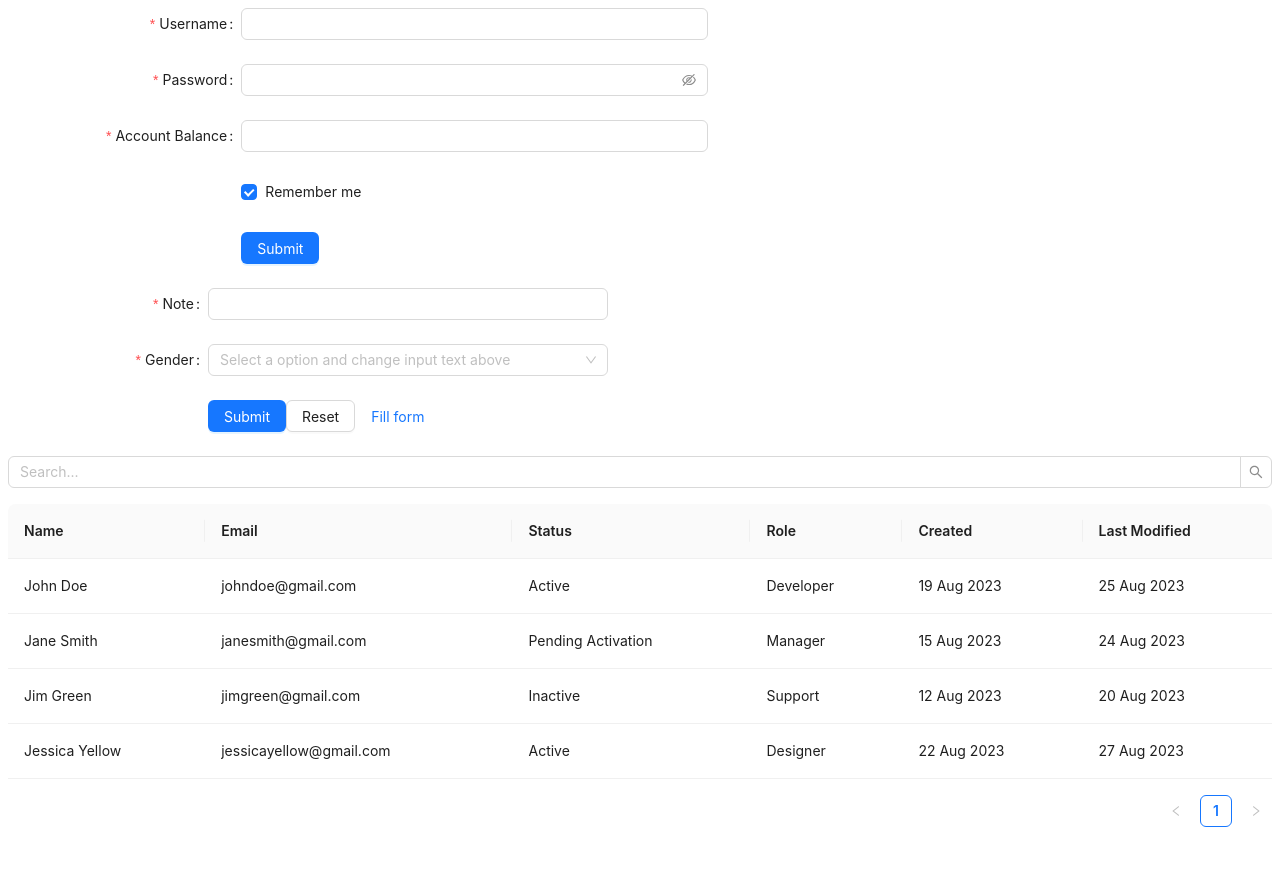
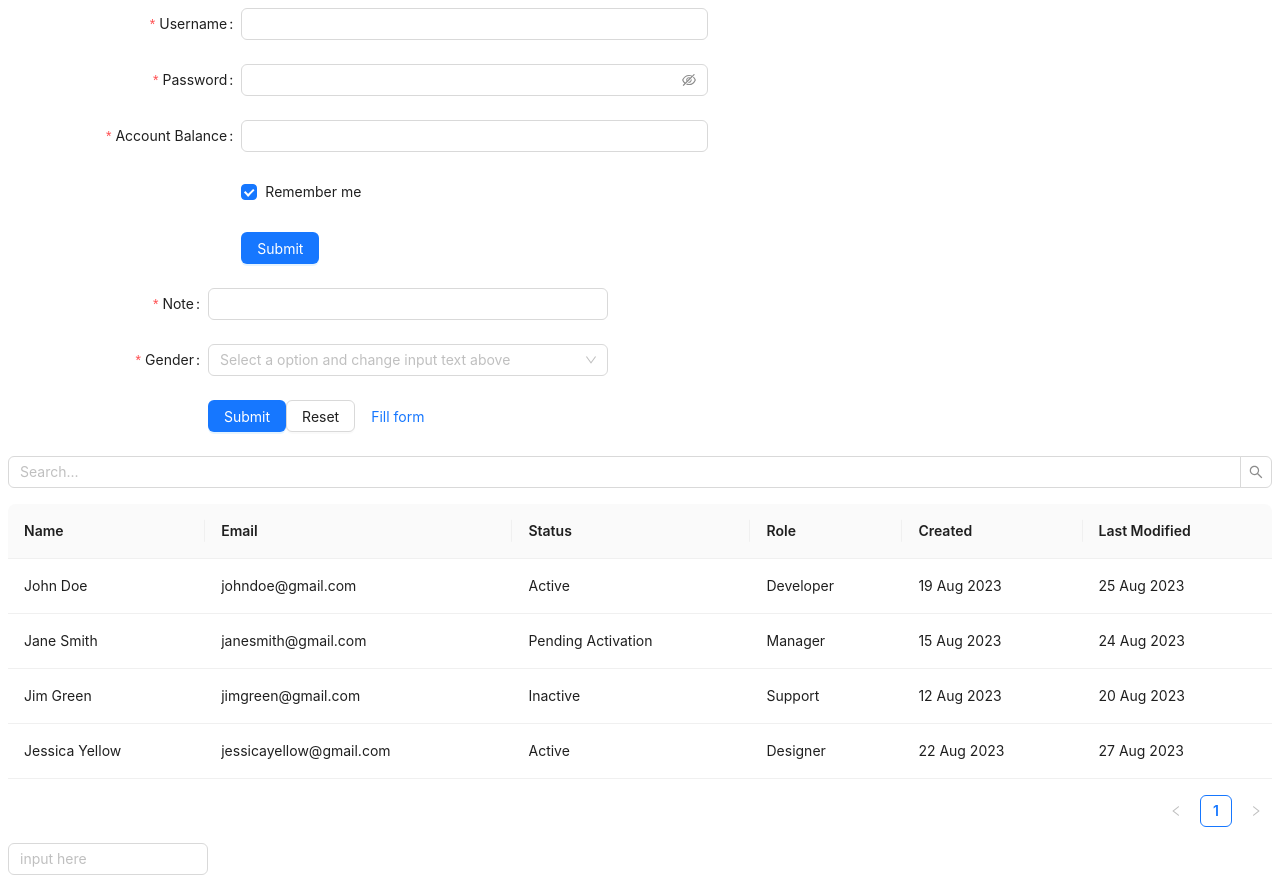
Before and after one commit to KhairiYusoff/Ant-Design, a React (Create React App) app in the folder antd-learning/: page / in a window 1280 px wide. Before the commit the page ends 851 px from the top, so only its background shows below. Built offline with nearby package versions, Linux system fonts and the light colour scheme.

Commit message:
Added Autocomplete1.js

```diff
--- a/antd-learning/src/App.js
+++ b/antd-learning/src/App.js
@@ -1,12 +1,14 @@
 import Form1 from "./Data Entry/Form/Form1";
 import Form2 from "./Data Entry/Form/Form2";
 import Input1 from "./Data Entry/Input/Input1";
+import Autocomplete1 from "./Data Entry/Autocomplete/Autocomplete1";
 function App() {
   return (
     <>
       <Form1 />
       <Form2 />
       <Input1 />
+      <Autocomplete1 />
     </>
   );
 }
--- /dev/null
+++ b/antd-learning/src/Data Entry/Autocomplete/Autocomplete1.js
@@ -0,0 +1,36 @@
+import React, { useState } from "react";
+import { AutoComplete } from "antd";
+
+const Autocomplete1 = () => {
+  const [options, setOptions] = useState([]);
+
+  const handleSearch = (value) => {
+    // Simulated filtering from the local data
+    if (value) {
+      setOptions(
+        new Array(5).fill(null).map((_, idx) => ({
+          value: `${value}-${idx}`,
+          label: `${value}-${idx}`,
+        }))
+      );
+    } else {
+      setOptions([]);
+    }
+  };
+
+  const onSelect = (value) => {
+    console.log("onSelect", value);
+  };
+
+  return (
+    <AutoComplete
+      options={options}
+      style={{ width: 200 }}
+      onSelect={onSelect}
+      onSearch={handleSearch}
+      placeholder="input here"
+    />
+  );
+};
+
+export default Autocomplete1;
```
